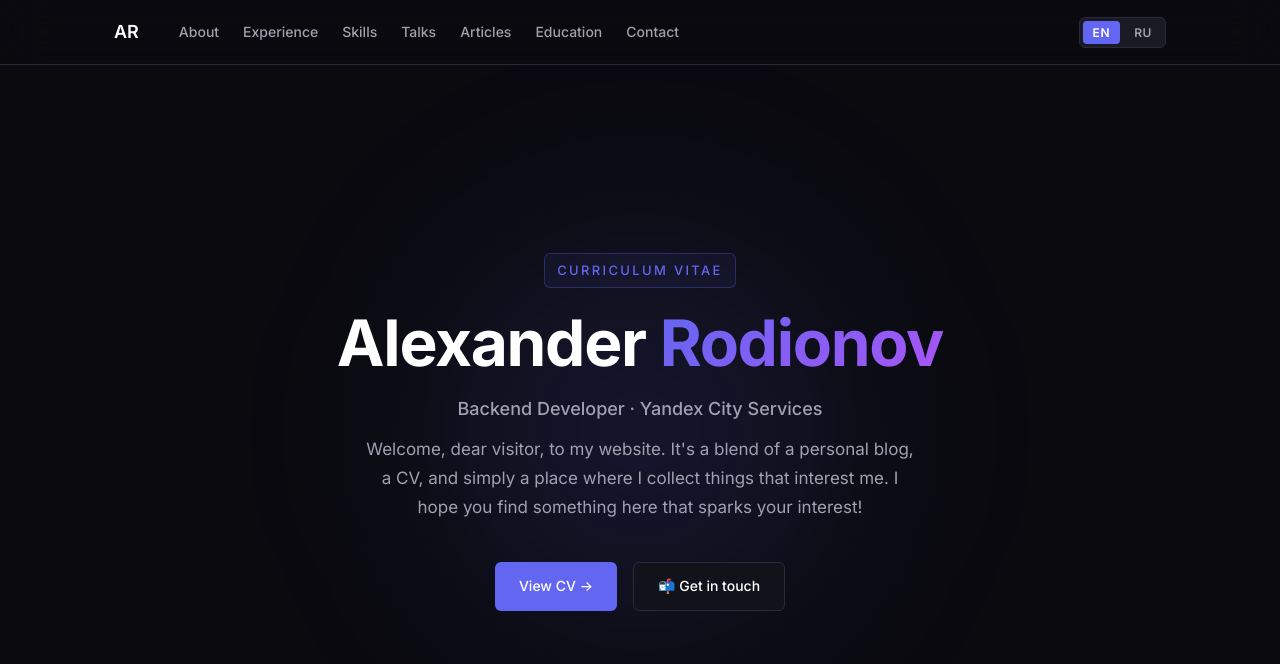
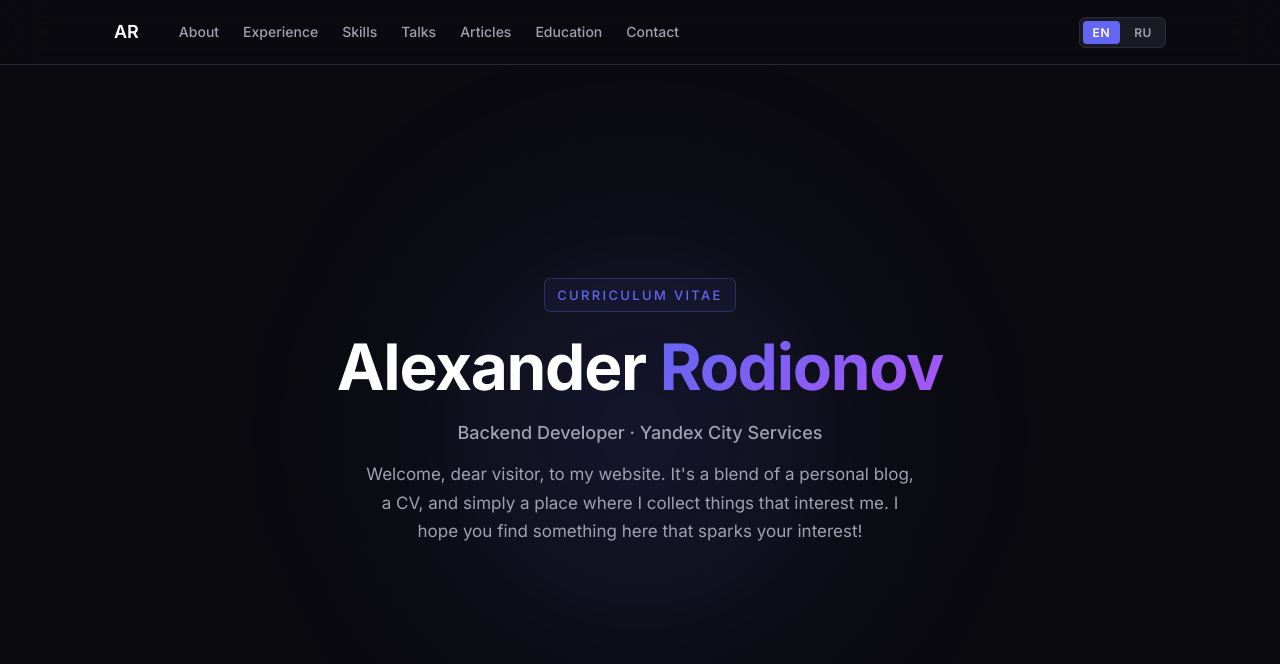
Before and after one commit to Rexarrior/cv, a Vue app: page / in a window 1280 px wide. Shown: the top 664 px of the page. Built offline with nearby package versions, Linux system fonts and the light colour scheme.

Commit message:
Remove CTA buttons from landing page

```diff
--- a/src/views/HomeView.vue
+++ b/src/views/HomeView.vue
@@ -11,30 +11,16 @@
       </h1>
       <p class="landing-role">{{ store.title }} · {{ store.company }}</p>
       <p class="landing-welcome">{{ t('landing.welcome') }}</p>
-      <div class="landing-actions">
-        <router-link :to="{ path: '/cv' }" class="btn btn-primary">
-          {{ t('landing.viewCv') }} →
-        </router-link>
-        <a href="#contact" class="btn btn-secondary" @click.prevent="goCvContact">
-          {{ t('hero.contact') }}
-        </a>
-      </div>
     </div>
   </section>
 </template>
 
 <script setup lang="ts">
 import { useI18n } from 'vue-i18n'
-import { useRouter } from 'vue-router'
 import { useProfileStore } from '@/stores/profile'
 
 const { t } = useI18n()
-const router = useRouter()
 const store = useProfileStore()
-
-function goCvContact() {
-  router.push({ path: '/cv', hash: '#contact' })
-}
 </script>
 
 <style lang="scss" scoped>
```
